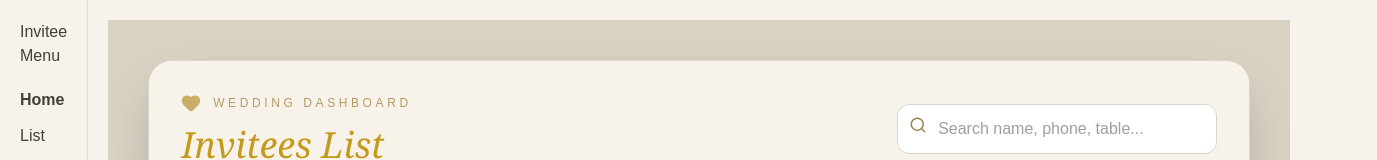
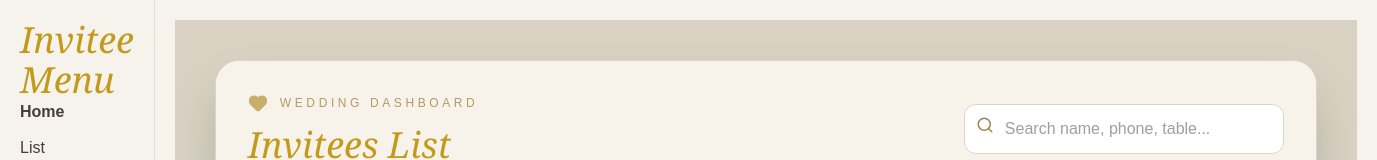
Before and after one commit to doctarhyf/gracensteeve, a Next.js app: page /invitee/list in a window 1280 px wide. Shown: the top 160 px of the page, 1377 px wide, since content can reach past the window. Built offline with nearby package versions, Linux system fonts and the light colour scheme; no server answers; the database is empty.

Commit message:
fixed layout

```diff
--- a/app/invitee/layout.tsx
+++ b/app/invitee/layout.tsx
@@ -16,7 +16,9 @@ export default function InviteeLayout({
           borderRight: "1px solid #ddd",
         }}
       >
-        <h2 style={{ marginBottom: "20px" }}>Invitee Menu</h2>
+        <h2 className="text-4xl font-serif italic text-[#c49a1d]">
+          Invitee Menu
+        </h2>
 
         <nav style={{ display: "flex", flexDirection: "column", gap: "12px" }}>
           <Link href="/invitee" style={{ fontWeight: "bold" }}>
```
